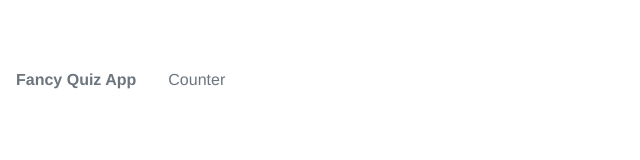
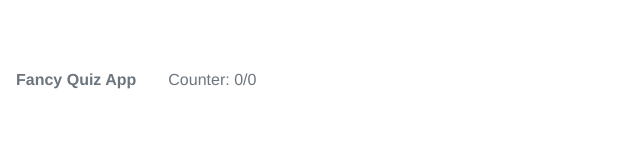
Before and after one commit to mrhiyoko/quiz, a Vue app: page / in a window 1280 px wide. Shown: the top 160 px of the page, without its empty margins (0-640 px from the left). Built offline with nearby package versions, Linux system fonts and the light colour scheme; no server answers.

Commit message:
pass props from App to Header

```diff
--- a/src/components/Header.vue
+++ b/src/components/Header.vue
@@ -2,14 +2,18 @@
   <div>
     <b-nav>
       <b-nav-item disabled><b>Fancy Quiz App</b></b-nav-item>
-      <b-nav-item disabled>Counter</b-nav-item>
+      <b-nav-item disabled>Counter: {{ numCorrect }}/{{ numTotal }}</b-nav-item>
     </b-nav>
   </div>
 </template>
 
 <script>
   export default {
-    name: "Header"
+    name: "Header",
+    props: [
+        'numCorrect',
+        'numTotal'
+    ]
   }
 </script>
 
```
